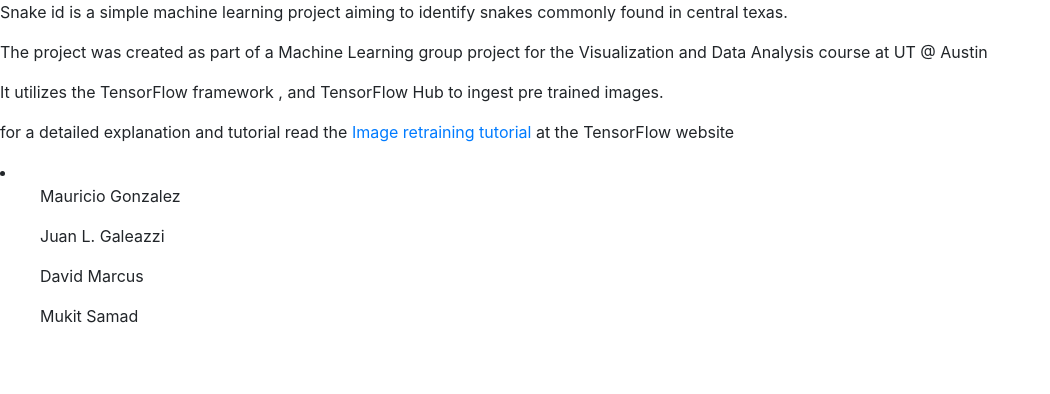
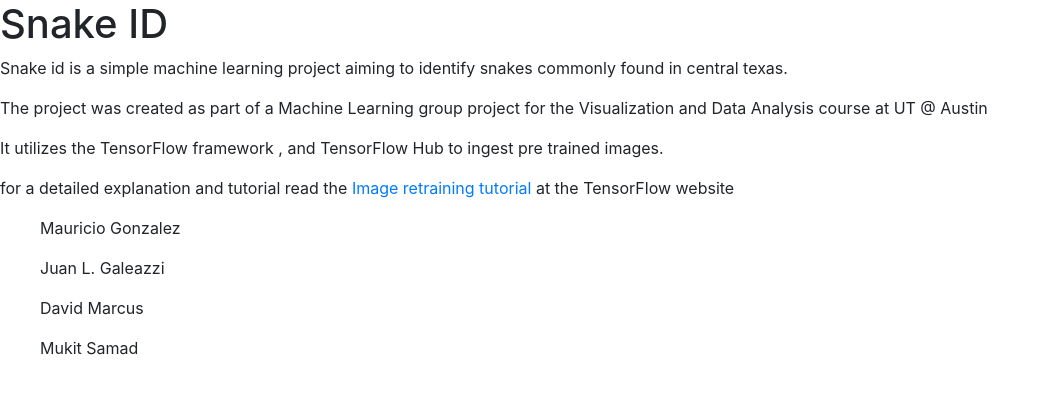
Before and after one commit to jlgaleazzi/snakeId, a Flask app: page /about in a window 1280 px wide. Shown: the top 394 px of the page, without its empty margins (0-1050 px from the left). Run offline with Flask 2, Linux system fonts and the light colour scheme; some libraries are stand-ins or nearby versions.

Commit message:
cleaned up and added about.html

```diff
--- a/templates/about.html
+++ b/templates/about.html
@@ -9,16 +9,15 @@
         <link rel="stylesheet" type="text/css" href="{{url_for('static', filename='styles/snakes.css')}}">
         <title>About</title>
         <body>
+            <h1>Snake ID</h1>
             <p>Snake id  is a simple machine learning project aiming to identify snakes commonly found in central texas.</p>
             <p>The project was created as part of a Machine Learning group project for the Visualization and Data Analysis course at UT @ Austin </p>
             <p>It utilizes the TensorFlow framework , and TensorFlow Hub to ingest pre trained images. </p>
             <p>for a detailed explanation and tutorial read the <a href='https://www.tensorflow.org/hub/tutorials/image_retraining'> Image retraining tutorial </a> at the TensorFlow website</p>
-            <li>
                 <ul>Mauricio Gonzalez</ul>
                 <ul>Juan L. Galeazzi</ul>
                 <ul>David Marcus</ul>
                 <ul>Mukit Samad</ul>
-            </li>
         </body>
     </head>
 </html>
```
